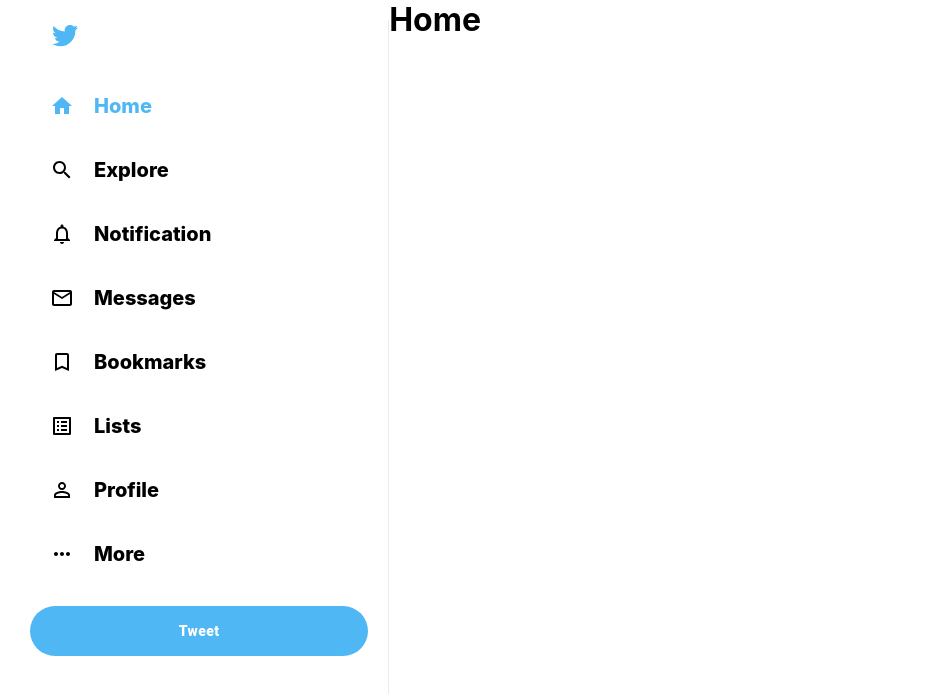
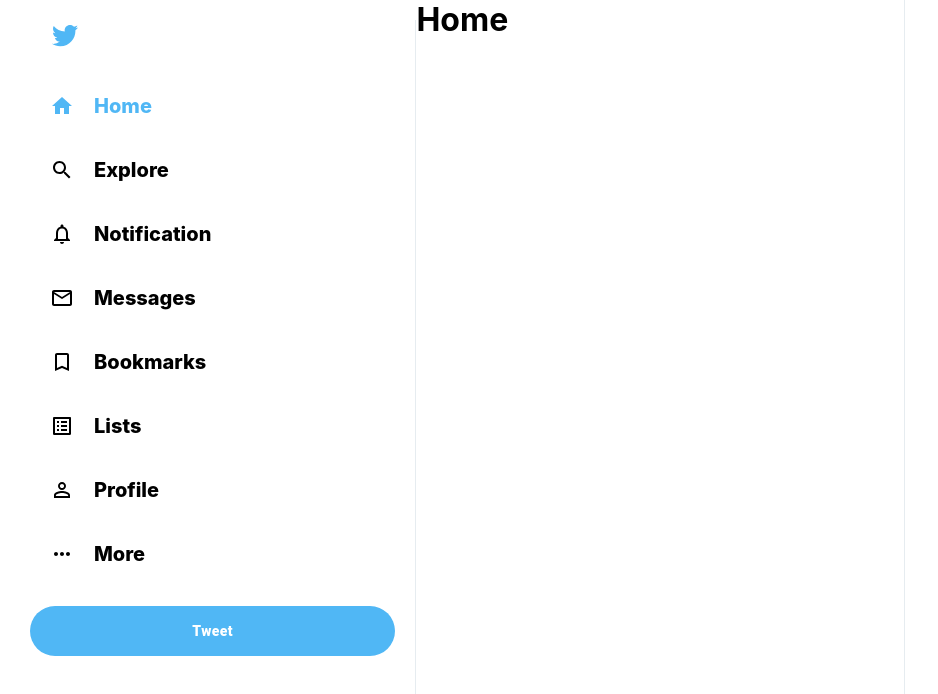
Before and after one commit to ali-203/twitter-clone, a React (Create React App) app: page / in a window 1280 px wide. Shown: the top 694 px of the page, without its empty margins (0-938 px from the left). Built offline with nearby package versions, Linux system fonts and the light colour scheme.

Commit message:
add css in feed

```diff
--- /dev/null
+++ b/src/Feed.css
@@ -0,0 +1,16 @@
+.feed {
+    flex: 0.4;
+    border-right: 1px solid var(--twitter-background);
+    min-width: fit-content;
+    overflow-y: scroll;
+
+}
+
+.feed_header {
+    position: sticky;
+    top: 0;
+    background-color: white;
+    z-index: 100;
+    border: 1px solid var(--twitter-background);
+    padding: 15px 20px;
+}
--- a/src/Feed.js
+++ b/src/Feed.js
@@ -1,8 +1,9 @@
-import React from 'react'
+import React from 'react';
+import "./Feed.css";
 
 function Feed() {
     return (
-        <div>
+        <div className="feed">
         <h1>Home</h1>
         </div>
     )
```
Also changed, not shown: 1 other file (tests, documents, lock files or other folders).
